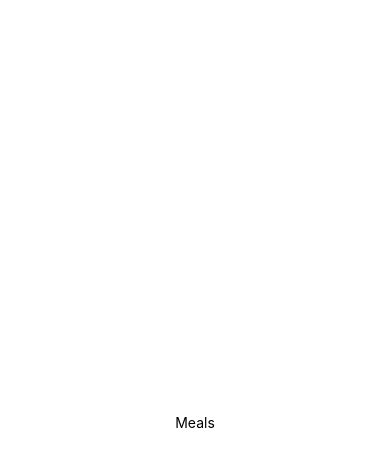
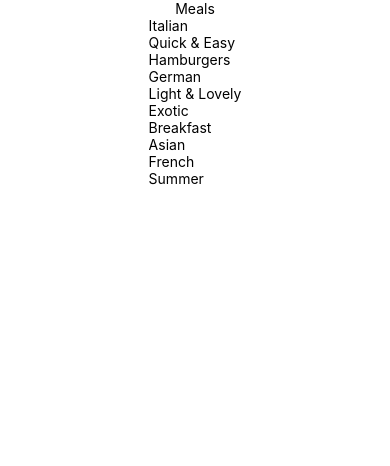
Before and after one commit to PraneethBunny123/native-meals, a React Native app: screen / in a window 390 px wide. Shown: the top 466 px of the page. Built offline with nearby package versions, Linux system fonts and the light colour scheme.

Commit message:
displaying the meals categories

```diff
--- a/App.js
+++ b/App.js
@@ -1,10 +1,12 @@
 import { StatusBar } from 'expo-status-bar';
 import { StyleSheet, Text, View } from 'react-native';
+import CategoriesScreen from './screens/CategoriesScreen';
 
 export default function App() {
   return (
     <View style={styles.container}>
       <Text>Meals</Text>
+      <CategoriesScreen />
       <StatusBar style="auto" />
     </View>
   );
--- a/screens/CategoriesScreen.js
+++ b/screens/CategoriesScreen.js
@@ -1,4 +1,4 @@
-import { FlatList } from "react-native";
+import { FlatList, Text } from "react-native";
 import { CATEGORIES } from "../data/dummy-data";
 
 export default function CategoriesScreen() {
@@ -6,7 +6,7 @@ export default function CategoriesScreen() {
         <FlatList
             data={CATEGORIES}
             keyExtractor={(item) => item.id}
-            renderItem={(itemData) => itemData.item.title}
+            renderItem={(itemData) => <Text>{itemData.item.title}</Text>}
         />
     )
 }
```
